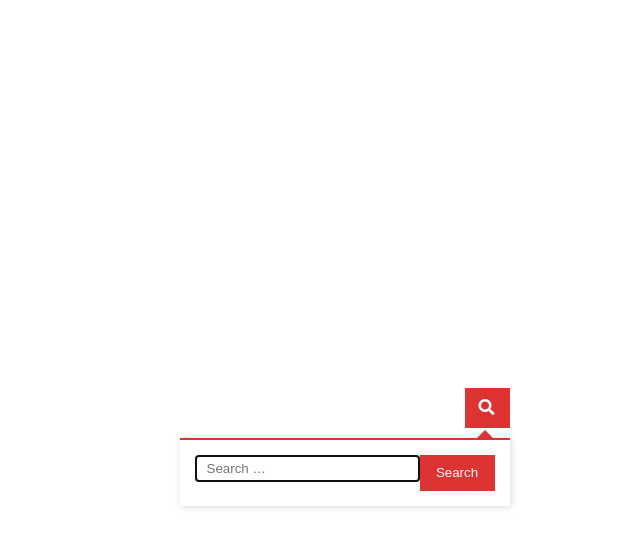
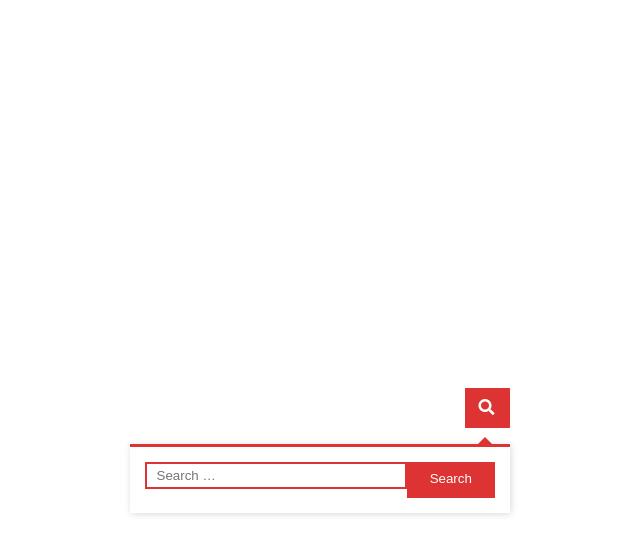
Before and after one commit to saruarhosenn/Toggle-Searc-Box, a plain HTML site: page index.html in a window 1280 px wide. Both pictures are taken after a click on the element 640 px from the left and 408 px from the top of the page. Shown: the whole page, without its empty margins (153-793 px from the left). Drawn offline with nearby package versions, Linux system fonts and the light colour scheme.

Commit message:
Update style.css

```diff
--- a/style.css
+++ b/style.css
@@ -28,48 +28,46 @@ body {
 }
 
 .header-search-wrapper .search-form-main {
-	background: #fff none repeat scroll 0 0;
+	background: #fff;
 	-webkit-box-shadow: 1px 1px 7px rgba(0, 0, 0, .15);
 	box-shadow: 1px 1px 7px rgba(0, 0, 0, .15);
-	border-top: 2px solid #408c40;
+	border-top: 3px solid #d33;
 	padding: 15px;
 	position: absolute;
 	right: 0;
-	top: 124%;
-	width: 300px;
+	top: 250%;
+	width: 350px;
 	z-index: 9999;
 	opacity: 0;
 	visibility: hidden;
+	transition: all .3s ease-in-out;
 }
 
 .search-form-main.active-search {
 	opacity: 1;
 	visibility: visible;
-}
-
-.header-search-wrapper .search-form-main {
-	border-top-color: #d33;
+	transition: all .4s linear;
+	top: 140%;
 }
 
 .header-search-wrapper .search-form-main:before {
 	border-left: 10px solid transparent;
 	border-right: 10px solid transparent;
-	border-bottom: 10px solid #408c40;
+	border-bottom: 10px solid #d33;
 	content: "";
 	position: absolute;
 	right: 15px;
 	top: -10px;
 }
 
-.header-search-wrapper .search-form-main:before {
-	border-bottom-color: #d33;
-}
 
 .header-search-wrapper .search-form-main .search-field {
 	border-radius: 0;
 	padding: 4px 10px;
 	width: 75%;
 	float: left;
+	display: block;
+	border: 2px solid #d33;
 }
 
 .header-search-wrapper .search-form-main .search-submit {
@@ -78,10 +76,11 @@ body {
 	-webkit-box-shadow: none;
 	box-shadow: none;
 	color: #fff;
-	float: left;
-	padding: 10px 0 10px;
+	float: right;
+	padding: 7px 0 10px;
 	width: 25%;
 	height: 36px;
 	background: #d33;
 	cursor: pointer;
+	display: block;
 }
```
